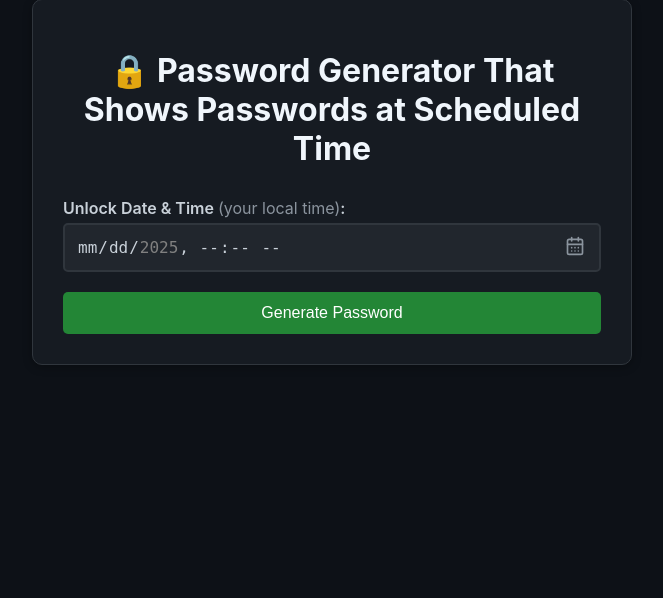
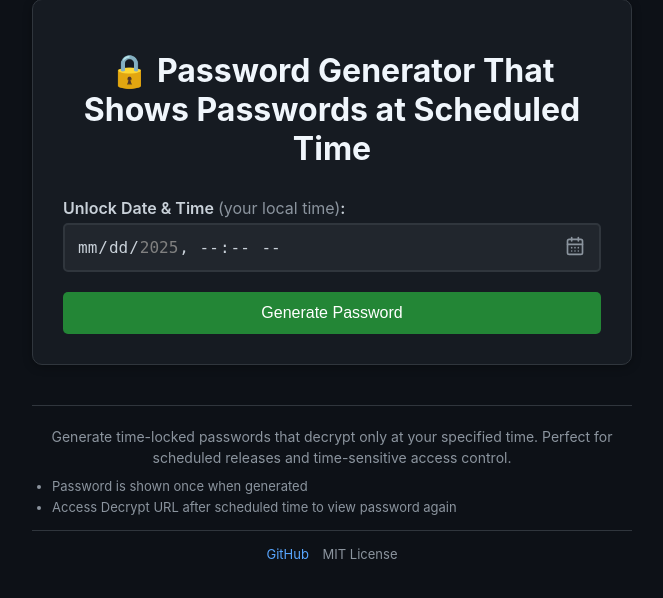
Before and after one commit to mimimiku778/time-locked-password-php, a PHP site: page / in a window 1280 px wide. Shown: the part 21-619 px from the top of the page, without its empty margins (308-971 px from the left). Run offline with PHP 8.4, Linux system fonts and the light colour scheme.

```diff
--- a/assets/script.js
+++ b/assets/script.js
@@ -91,14 +91,15 @@ document.getElementById('passwordForm')?.addEventListener('submit', async functi
             resultDiv.className = 'success';
             resultDiv.innerHTML = `
                 <strong>Generated Password:</strong><br>
-                <div class="url-box">${data.password}
-                    <button class="copy-btn" onclick="copyToClipboard('${data.password}')">Copy Password</button>
-                </div>
+                <div class="url-box">${data.password}</div>
+                <button class="copy-btn" onclick="copyToClipboard('${data.password}')">Copy Password</button>
 
+                <div style="margin-top: 30px;">
                 <strong>Decrypt URL:</strong><br>
                 <div class="url-box">
                     <a href="${data.decrypt_url}" class="decrypt-link" target="_blank">${data.decrypt_url}</a>
-                    <button class="copy-btn" onclick="copyToClipboard('${data.decrypt_url}')">Copy URL</button>
+                </div>
+                <button class="copy-btn" onclick="copyToClipboard('${data.decrypt_url}')">Copy URL</button>
                 </div>
 
                 <small>Unlock time: ${localUnlockTime}</small>
--- a/assets/style.css
+++ b/assets/style.css
@@ -133,12 +133,12 @@ button:hover {
     background: #1f6feb;
     color: white;
     border: none;
-    padding: 5px 10px;
-    border-radius: 3px;
+    padding: 12px 24px;
+    border-radius: 5px;
     cursor: pointer;
-    font-size: 12px;
-    margin-top: 5px;
-    width: auto;
+    font-size: 16px;
+    margin-top: 10px;
+    width: 100%;
 }
 .copy-btn:hover {
     background: #58a6ff;
@@ -153,3 +153,40 @@ button:hover {
     font-size: 12px;
     margin-top: 5px;
 }
+footer {
+    margin-top: 40px;
+    text-align: center;
+    border-top: 1px solid #30363d;
+    padding-top: 20px;
+}
+.footer-content p {
+    color: #8b949e;
+    font-size: 14px;
+    margin: 0 0 10px 0;
+    line-height: 1.5;
+}
+.footer-content ul {
+    color: #8b949e;
+    font-size: 13px;
+    margin: 0;
+    padding-left: 20px;
+    text-align: left;
+}
+.footer-content li {
+    margin-bottom: 5px;
+}
+.footer-links {
+    margin-top: 15px;
+    padding-top: 15px;
+    border-top: 1px solid #30363d;
+    font-size: 13px;
+    color: #8b949e;
+}
+.footer-links a {
+    color: #58a6ff;
+    text-decoration: none;
+    margin-right: 10px;
+}
+.footer-links a:hover {
+    text-decoration: underline;
+}
--- a/index.php
+++ b/index.php
@@ -86,12 +86,31 @@ if (isset($_GET['data'])) {
 <head>
     <meta charset="UTF-8">
     <meta name="viewport" content="width=device-width, initial-scale=1.0">
+    <meta name="description" content="Generate time-locked passwords that decrypt only at your specified time. Perfect for scheduled releases and time-sensitive access control.">
+
+    <!-- Open Graph tags -->
+    <meta property="og:title" content="Password Generator That Shows Passwords at Scheduled Time">
+    <meta property="og:description" content="Generate time-locked passwords that decrypt only at your specified time. Perfect for scheduled releases and time-sensitive access control.">
+    <meta property="og:type" content="website">
+    <meta property="og:url" content="http://<?php echo $_SERVER['HTTP_HOST']; ?>">
+    <meta property="og:image" content="http://<?php echo $_SERVER['HTTP_HOST']; ?>/assets/ogp.png">
+    <meta property="og:image:width" content="1200">
+    <meta property="og:image:height" content="630">
+    <meta property="og:image:type" content="image/png">
+
+    <!-- Twitter Card tags -->
+    <meta name="twitter:card" content="summary_large_image">
+    <meta name="twitter:title" content="Password Generator That Shows Passwords at Scheduled Time">
+    <meta name="twitter:description" content="Generate time-locked passwords that decrypt only at your specified time. Perfect for scheduled releases and time-sensitive access control.">
+    <meta name="twitter:image" content="http://<?php echo $_SERVER['HTTP_HOST']; ?>/assets/ogp.png">
+
     <title>Password Generator That Shows Passwords at Scheduled Time</title>
+    <link rel="icon" type="image/png" href="assets/favicon.png">
     <link rel="stylesheet" href="<?php echo $cssPath; ?>?v=<?php echo $cssVersion; ?>">
 </head>
 <body>
     <div class="container">
-        <h1><a href="/">🔒 Password Generator That Shows Passwords at Scheduled Time</a></h1>
+        <h1><a href="/" id="pageTitle">🔒 Password Generator That Shows Passwords at Scheduled Time</a></h1>
 
         <?php if (isset($message)): ?>
             <div class="message <?php echo $messageType; ?>" id="messageDiv" data-unlock-time="<?php echo isset($unlockTimeUTC) ? $unlockTimeUTC : ''; ?>">
@@ -99,10 +118,10 @@ if (isset($_GET['data'])) {
                 <?php if (isset($unlockTimeUTC) && $messageType === 'error'): ?>
                     <div id="unlockTimeDisplay" style="margin-top: 10px; font-size: 14px;"></div>
                 <?php endif; ?>
-                <?php if ($messageType === 'success' && isset($decryptedPassword)): ?>
-                    <button class="copy-btn" onclick="copyToClipboard('<?php echo htmlspecialchars($decryptedPassword); ?>')">Copy Password</button>
-                <?php endif; ?>
             </div>
+            <?php if ($messageType === 'success' && isset($decryptedPassword)): ?>
+                <button class="copy-btn" onclick="copyToClipboard('<?php echo htmlspecialchars($decryptedPassword); ?>')">Copy Password</button>
+            <?php endif; ?>
         <?php endif; ?>
 
         <?php if (!isset($message)): ?>
@@ -129,6 +148,31 @@ if (isset($_GET['data'])) {
         <div id="result"></div>
     </div>
 
+    <footer>
+        <div class="footer-content">
+            <p id="serviceDescription">Generate time-locked passwords that decrypt only at your specified time. Perfect for scheduled releases and time-sensitive access control.</p>
+            <ul id="serviceFeatures">
+                <li>Password is shown once when generated</li>
+                <li>Access Decrypt URL after scheduled time to view password again</li>
+            </ul>
+            <div class="footer-links">
+                <a href="https://github.com/mimimiku778/time-locked-password-php" target="_blank" rel="noopener noreferrer">GitHub</a>
+                <span>MIT License</span>
+            </div>
+        </div>
+    </footer>
+
     <script src="<?php echo $jsPath; ?>?v=<?php echo $jsVersion; ?>"></script>
+    <script>
+        // Japanese localization based on browser locale
+        if (navigator.language.startsWith('ja')) {
+            // Update meta description
+            document.querySelector('meta[name="description"]').setAttribute('content', '指定した時刻以降に復号化される時間ロック付きパスワードを生成。予定リリース、指定時間までのアクセス制御に最適。');
+
+            // Update footer content
+            document.getElementById('serviceDescription').textContent = '指定した時刻以降に復号化される時間ロック付きパスワードを生成。予定リリース、指定時間までのアクセス制御に最適。';
+            document.getElementById('serviceFeatures').innerHTML = '<li>パスワードは生成時に一度だけ表示</li><li>Decrypt URLに指定時刻以降にアクセスすると再びパスワードを表示</li>';
+        }
+    </script>
 </body>
 </html>
```
Also changed, not shown: assets/favicon.png (added), assets/favicon.svg (added), assets/logo.svg (added), assets/ogp.png (added), assets/ogp.svg (added), 1 other file.
